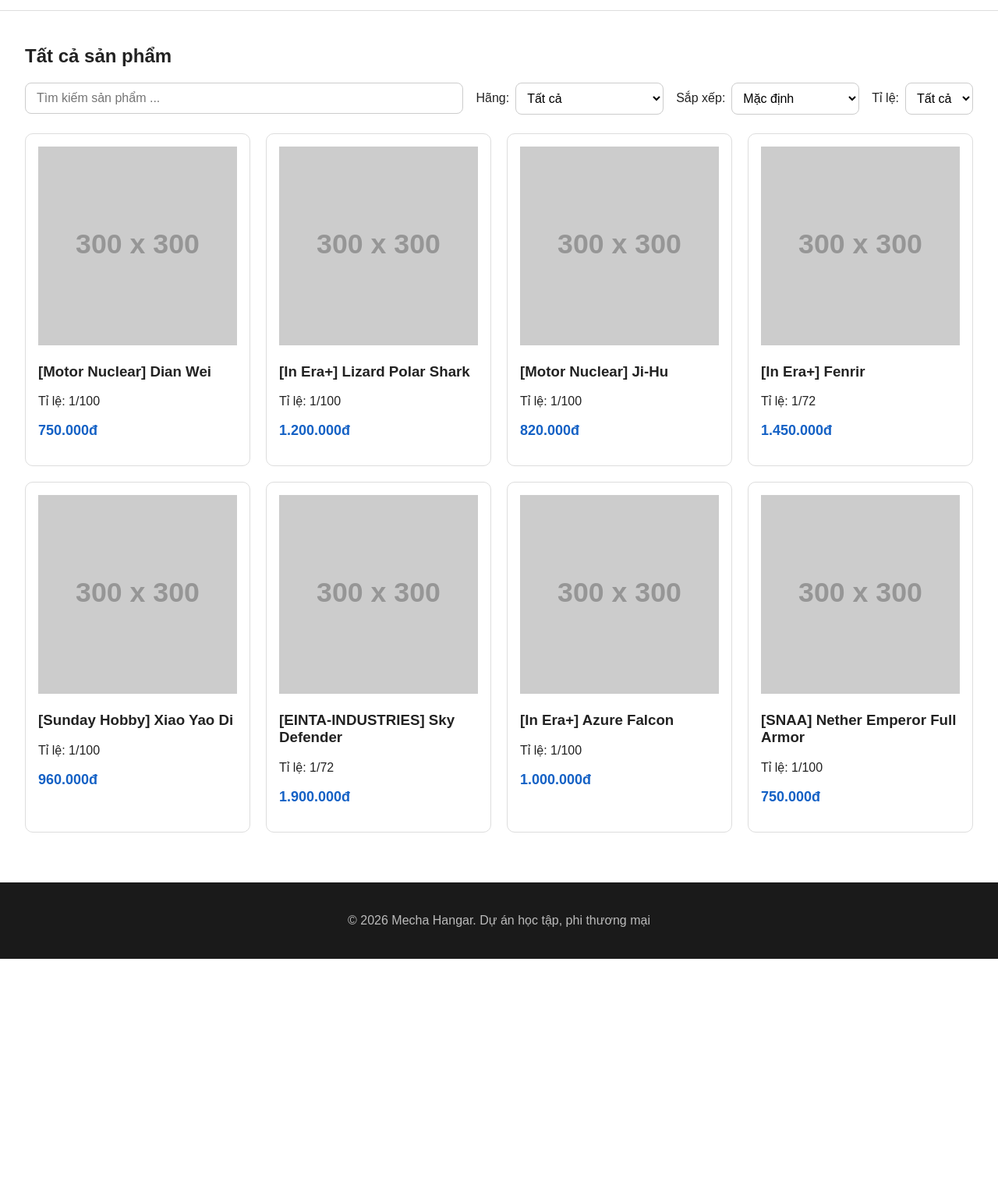
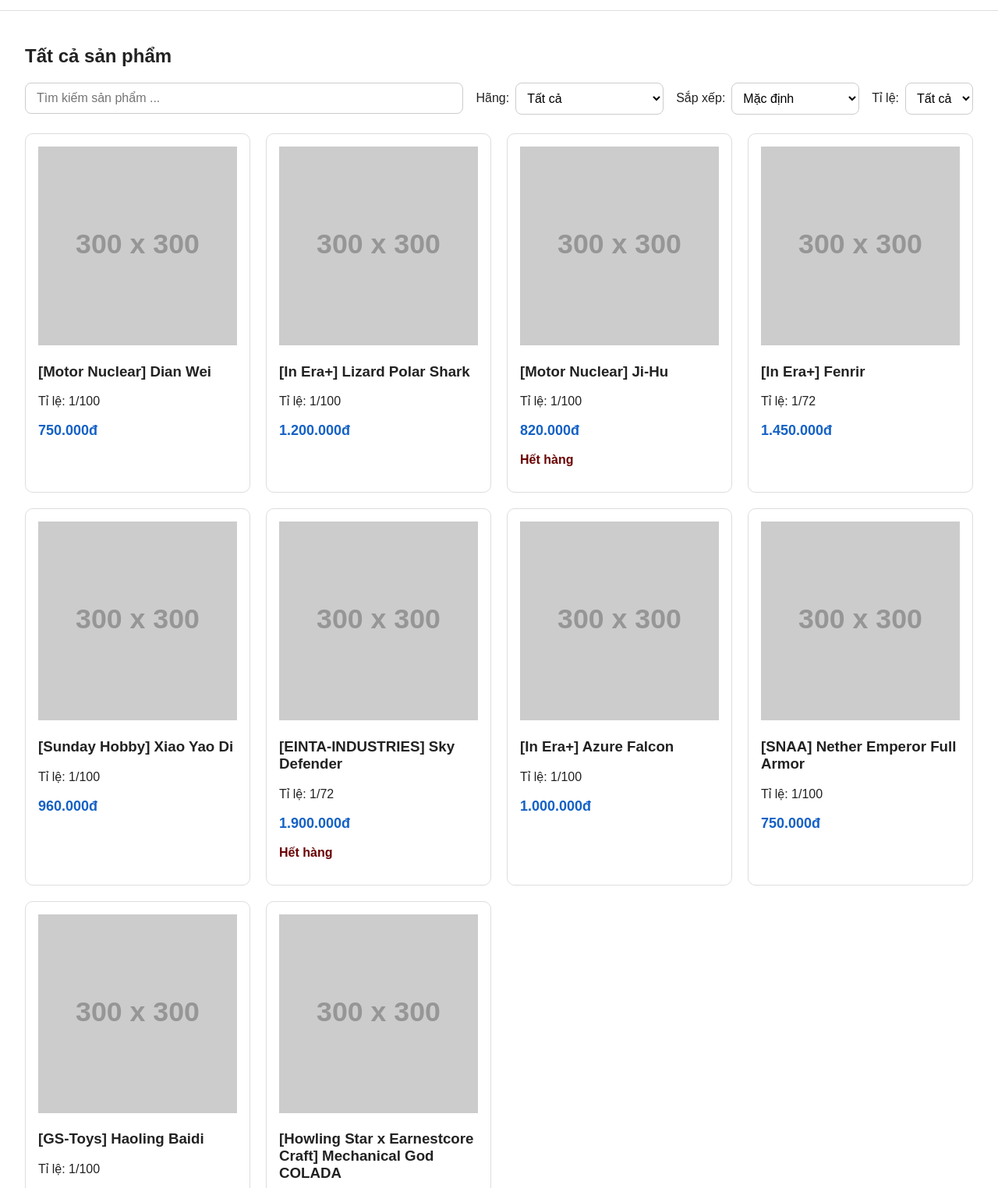
Before and after one commit to TueLinh1910/mecha-shop, a plain HTML site: page san-pham.html in a window 1280 px wide. Shown: the part 56-1580 px from the top of the page at 78% size. Before the commit the page ends 1286 px from the top, so only its background shows below. Drawn offline with Linux system fonts and the light colour scheme; placeholder pictures from the web are drawn by us.

Commit message:
Chuyển đổi danh sách sp html -> js

```diff
--- /dev/null
+++ b/data.js
@@ -0,0 +1,92 @@
+const products = [
+    {
+        id: 1,
+        name: "Dian Wei",
+        brand: "Motor Nuclear",
+        scale: "1/100",
+        price: 750000,
+        inStock: true,
+        image: "https://placehold.co/300x300?text=Dian+Wei"
+    },
+    {
+        id: 2,
+        name: "Lizard Polar Shark",
+        brand: "In Era+",
+        scale: "1/100",
+        price: 1200000,
+        inStock: true,
+        image: "https://placehold.co/300x300?text=Lizard+Polar+Shark"
+    },
+    {
+        id: 3,
+        name: "Ji-Hu",
+        brand: "Motor Nuclear",
+        scale: "1/100",
+        price: 820000,
+        inStock: false,
+        image: "https://placehold.co/300x300?text=Ji+Hu"
+    },
+    {
+        id: 4,
+        name: "Fenrir",
+        brand: "In Era+",
+        scale: "1/72",
+        price: 1450000,
+        inStock: true,
+        image: "https://placehold.co/300x300?text=Fenrir"
+    },
+    {
+        id: 5,
+        name: "Xiao Yao Di",
+        brand: "Sunday Hobby",
+        scale: "1/100",
+        price: 960000,
+        inStock: true,
+        image: "https://placehold.co/300x300?text=Xiao+Yao+Di"
+    },
+    {
+        id: 6,
+        name: "Sky Defender",
+        brand: "EINTA-INDUSTRIES",
+        scale: "1/72",
+        price: 1900000,
+        inStock: false,
+        image: "https://placehold.co/300x300?text=Sky+Defender"
+    },
+    {
+        id: 7,
+        name: "Azure Falcon",
+        brand: "In Era+",
+        scale: "1/100",
+        price: 1000000,
+        inStock: true,
+        image: "https://placehold.co/300x300?text=Azure+Falcon"
+    },
+    {
+        id: 8,
+        name: "Nether Emperor Full Armor",
+        brand: "SNAA",
+        scale: "1/100",
+        price: 750000,
+        inStock: true,
+        image: "https://placehold.co/300x300?text=Nether+Emperor+Full+Armor"
+    },
+    {
+        id: 9,
+        name: "Haoling Baidi",
+        brand: "GS-Toys",
+        scale: "1/100",
+        price: 1300000,
+        inStock: true,
+        image: "https://placehold.co/300x300?text=Haoling+Baidi"
+    },
+    {
+        id: 10,
+        name: "Mechanical God COLADA",
+        brand: "Howling Star x Earnestcore Craft",
+        scale: "1/100",
+        price: 1500000,
+        inStock: true,
+        image: "https://placehold.co/300x300?text=Mechanical+God+COLADA"
+    }
+];
--- a/index.html
+++ b/index.html
@@ -70,7 +70,7 @@
         <p>&copy; 2026 Mecha Hangar. Dự án học tập, phi thương mại</p>
     </footer>
 
-    <script src="script.js"></script>
+
 </body>
 
 </html>
--- a/san-pham.html
+++ b/san-pham.html
@@ -56,71 +56,15 @@
 
         </div>
 
-        <div class="product-grid">
-            <div class="product-card">
-                <img src="https://placehold.co/300x300?text=Dian+Wei" alt="Model kit Dian Wei">
-                <h3><a href="chi-tiet.html">[Motor Nuclear] Dian Wei</a></h3>
-                <p>Tỉ lệ: 1/100</p>
-                <p class="price">750.000đ</p>
-            </div>
-
-            <div class="product-card">
-                <img src="https://placehold.co/300x300?text=Lizard+Polar+Shark" alt="Model kit Lizard Polar Shark">
-                <h3>[In Era+] Lizard Polar Shark</h3>
-                <p>Tỉ lệ: 1/100</p>
-                <p class="price">1.200.000đ</p>
-            </div>
-
-            <div class="product-card">
-                <img src="https://placehold.co/300x300?text=Ji+Hu" alt="Model kit Ji-Hu">
-                <h3>[Motor Nuclear] Ji-Hu</h3>
-                <p>Tỉ lệ: 1/100</p>
-                <p class="price">820.000đ</p>
-            </div>
-
-            <div class="product-card">
-                <img src="https://placehold.co/300x300?text=Fenrir" alt="Model kit Fenrir">
-                <h3>[In Era+] Fenrir</h3>
-                <p>Tỉ lệ: 1/72</p>
-                <p class="price">1.450.000đ</p>
-            </div>
-
-            <div class="product-card">
-                <img src="https://placehold.co/300x300?text=Xiao+Yao+Di" alt="Model kit Xiao Yao Di">
-                <h3>[Sunday Hobby] Xiao Yao Di</h3>
-                <p>Tỉ lệ: 1/100</p>
-                <p class="price">960.000đ</p>
-            </div>
-
-            <div class="product-card">
-                <img src="https://placehold.co/300x300?text=Sky+Defender" alt="Model kit Sky Defender">
-                <h3>[EINTA-INDUSTRIES] Sky Defender</h3>
-                <p>Tỉ lệ: 1/72</p>
-                <p class="price">1.900.000đ</p>
-            </div>
-
-            <div class="product-card">
-                <img src="https://placehold.co/300x300?text=Azure+Falcon" alt="Model kit Azure Falcon">
-                <h3>[In Era+] Azure Falcon</h3>
-                <p>Tỉ lệ: 1/100</p>
-                <p class="price">1.000.000đ</p>
-            </div>
-
-            <div class="product-card">
-                <img src="https://placehold.co/300x300?text=Nether+Emperor+Full+Armor"
-                    alt="Model kit Nether Emperor Full Armor">
-                <h3>[SNAA] Nether Emperor Full Armor</h3>
-                <p>Tỉ lệ: 1/100</p>
-                <p class="price">750.000đ</p>
-            </div>
-
-        </div>
+        <div class="product-grid" id="product-grid"></div>
     </main>
 
     <footer class="site-footer">
         <p>&copy; 2026 Mecha Hangar. Dự án học tập, phi thương mại</p>
     </footer>
 
+    <script src="data.js"></script>
+    <script src="san-pham.js"></script>
 </body>
 
 </html>
--- /dev/null
+++ b/san-pham.js
@@ -0,0 +1,23 @@
+const productGrid = document.getElementById("product-grid");
+
+let html = "";
+
+for (const product of products) {
+    let stockLabel = "";
+
+    if (!product.inStock) {
+        stockLabel = `<p class="out-of-stock">Hết hàng</p>`;
+    }
+
+    html += `
+        <div class="product-card">
+            <img src="${product.image}" alt="Model kit ${product.name}">
+            <h3><a href="chi-tiet.html?id=${product.id}"> [${product.brand}] ${product.name}</a></h3>
+            <p>Tỉ lệ: ${product.scale}</p>
+            <p class="price">${product.price.toLocaleString("vi-VN")}đ</p>
+            ${stockLabel}
+        </div>
+    `;
+}
+
+productGrid.innerHTML = html;
--- a/style.css
+++ b/style.css
@@ -276,6 +276,11 @@ select {
     color: #1461c5;
 }
 
+.out-of-stock {
+    color: #690202;
+    font-weight: bold;
+}
+
 @media (max-width: 900px) {
     .product-grid {
         grid-template-columns: repeat(3, 1fr);
```
